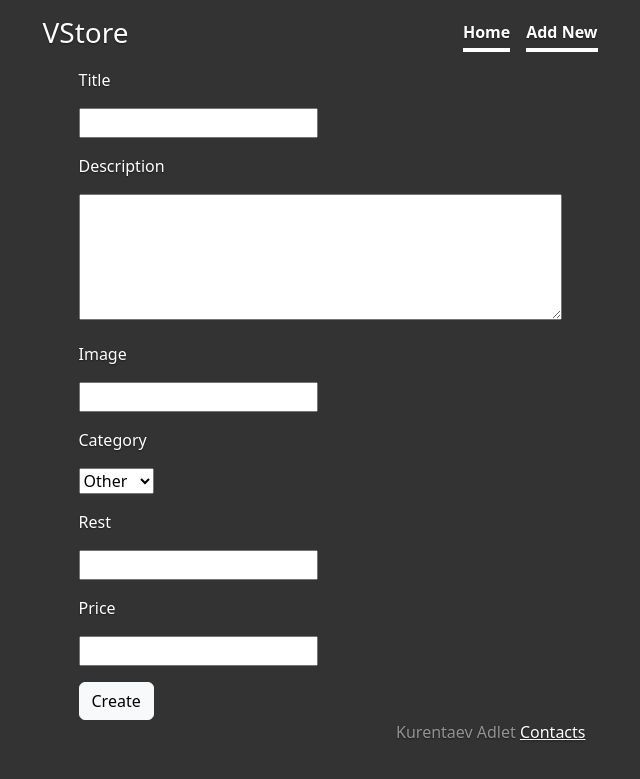
After one commit to kurentaev/labwork_56_Adlet_Kurentaev, a Django app: page /products/add/ in a window 1280 px wide. The commit adds this page. Shown: the top 779 px of the page, without its empty margins (320-960 px from the left). Run offline with Django 4.2, Linux system fonts and the light colour scheme; some libraries are stand-ins or nearby versions.

Commit message:
Добавлено добавление товаров

```diff
--- a/source/webapp/templates/base.html
+++ b/source/webapp/templates/base.html
@@ -18,6 +18,7 @@
           <a href="{% url 'index' %}"><h3 class="masthead-brand">VStore</h3></a>
           <nav class="nav nav-masthead justify-content-center">
             <a class="nav-link active" href="{% url 'index' %}">Home</a>
+            <a class="nav-link active" href="{% url 'product_add' %}">Add New</a>
             {% block menu %}{% endblock %}
           </nav>
         </div>
--- /dev/null
+++ b/source/webapp/templates/product_add.html
@@ -0,0 +1,21 @@
+{% extends 'base.html' %}
+
+{% block title %}
+New product add
+{% endblock %}
+
+{% block content %}
+      <main role="main" class="inner cover">
+        <p class="lead">
+            <form action="{% url 'product_add' %}" method="POST">
+                <div class="form">
+                  {% include 'partial/product_form.html' with button_text='Create' %}
+                </div>
+            </form>
+      </main>
+      <footer class="mastfoot mt-auto">
+        <div class="inner">
+          <p>Kurentaev Adlet <a href="/">Contacts</a></p>
+        </div>
+      </footer>
+{% endblock %}
--- a/source/webapp/urls.py
+++ b/source/webapp/urls.py
@@ -2,7 +2,7 @@ from django.urls import path
 
 from webapp.views.base import index_view
 from webapp.views.products import product_view
-# from webapp.views.guests import add_view
+from webapp.views.products import add_view
 # from webapp.views.guests import update_view
 # from webapp.views.guests import delete_view
 # from webapp.views.guests import confirm_delete
@@ -12,7 +12,7 @@ urlpatterns = [
     path('', index_view, name='index'),
     path('products/', index_view, name='index_view'),
     path('products/<int:pk>', product_view, name='product_detail'),
-    # path('guest_book/add/', add_view, name='guest_add'),
+    path('products/add/', add_view, name='product_add'),
     # path('guest_book/update/<int:pk>', update_view, name='guest_update'),
     # path('guest_book/delete/<int:pk>', delete_view, name='guest_delete'),
     # path('guest_book/confirm_delete/<int:pk>', confirm_delete, name='confirm_delete')
--- a/source/webapp/views/products.py
+++ b/source/webapp/views/products.py
@@ -2,9 +2,28 @@ from django.shortcuts import render, redirect, get_object_or_404
 
 from webapp.models import ProductsList
 from webapp.models import StatusChoices
-# from webapp.forms import TasksListForm
+from webapp.forms import ProductsListForm
 
 
 def product_view(request, pk):
     product = get_object_or_404(ProductsList, pk=pk)
     return render(request, 'product.html', context={'product': product, "choices": StatusChoices.choices})
+
+
+def add_view(request):
+    if request.method == "GET":
+        form = ProductsListForm()
+        return render(request, "product_add.html", context={'form': form})
+    elif request.method == "POST":
+        form = ProductsListForm(request.POST)
+        if form.is_valid():
+            product_data = {
+                'title': request.POST.get('title'),
+                'description': request.POST.get('description'),
+                'image': request.POST.get('image'),
+                'category': request.POST.get('category'),
+                'rest': request.POST.get('rest'),
+                'price': request.POST.get('price'),
+            }
+            product = ProductsList.objects.create(**product_data)
+            return redirect('product_detail', pk=product.pk)
```
